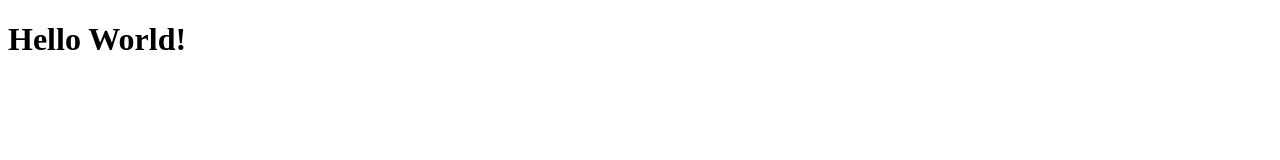
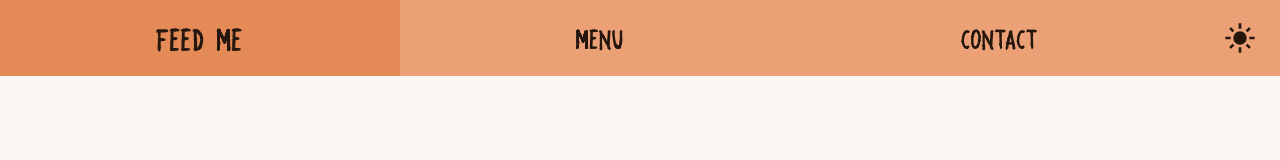
Before and after one commit to ZiedDev/restaurant-page, a website built with webpack: page dist/index.html in a window 1280 px wide. Built offline with nearby package versions, Linux system fonts and the light colour scheme.

Commit message:
make navbar & themes

```diff
--- a/package.json
+++ b/package.json
@@ -23,6 +23,9 @@
   },
   "homepage": "https://github.com/ZiedDev/restaurant-page#readme",
   "devDependencies": {
+    "css-loader": "^6.8.1",
+    "html-webpack-plugin": "^5.5.4",
+    "style-loader": "^3.3.3",
     "webpack": "^5.89.0",
     "webpack-cli": "^5.1.4"
   }
--- /dev/null
+++ b/src/createDom.js
@@ -0,0 +1,36 @@
+import { createElement, createInput, getById } from './templates.js';
+import { sunSvg, moonSvg } from './svgs.js';
+import './style.css';
+
+const body = document.body;
+
+body.appendChild(createElement('nav', 'navBar', 'navBar'));
+const navBar = getById('navBar');
+
+navBar.appendChild(createElement('', 'nav-button', 'nav-title-button'));
+const navTitleButton = getById('nav-title-button');
+
+navBar.appendChild(createElement('', 'nav-button', 'nav-menu-button'));
+const navMenuButton = getById('nav-menu-button');
+
+navBar.appendChild(createElement('', 'nav-button', 'nav-contact-button'));
+const navContactButton = getById('nav-contact-button');
+
+navTitleButton.appendChild(createElement('h1', 'nav-title', 'nav-title', 'Feed Me'));
+navMenuButton.appendChild(createElement('h1', 'nav-menu', 'nav-menu', 'Menu'));
+navContactButton.appendChild(createElement('h1', 'nav-contact', 'nav-contact', 'Contact'));
+
+navBar.appendChild(createElement('', 'nav-theme-button-container', 'nav-theme-button-container'));
+const navThemeButtonContainer = getById('nav-theme-button-container');
+
+navThemeButtonContainer.appendChild(createInput('checkbox', 'theme-button', 'theme-button'));
+const navThemeButton = getById('theme-button');
+
+navThemeButtonContainer.innerHTML += sunSvg + moonSvg;
+
+const sunThemeButton = getById('sun-theme-button');
+const moonThemeButton = getById('moon-theme-button');
+sunThemeButton.classList.add("hide");
+moonThemeButton.classList.add("hide");
+
+export { body, navBar, navTitleButton, navMenuButton, navContactButton, navThemeButton, sunThemeButton, moonThemeButton }
--- a/src/index.js
+++ b/src/index.js
@@ -1,14 +1,5 @@
-function createElement(type, className, id, textContent) {
-    const element = document.createElement(type || 'div');
+import { createElement, getById } from "./templates.js";
+import * as Dom from './createDom.js';
+import './style.css';
 
-    className != "" ? element.classList.add(className) : null;
-
-    id != "" ? element.id = id : null;
-
-    element.textContent = textContent;
-
-    return element;
-}
-
-document.body.appendChild(createElement('div', 'content', 'content', ''));
-document.getElementById('content').appendChild(createElement('h1', 'title', 'title', 'Hello World!'));
+console.log('Hello');
--- /dev/null
+++ b/src/style.css
@@ -0,0 +1,116 @@
+:root[data-theme="light"] {
+    --text: rgb(37, 23, 14);
+    --background: rgb(252, 246, 243);
+    --primary: rgb(251, 143, 80);
+    --secondary: rgb(235, 160, 117);
+    --accent: rgb(208, 87, 17);
+}
+
+:root[data-theme="dark"] {
+    --text: rgb(241, 227, 218);
+    --background: rgb(12, 6, 3);
+    --primary: rgb(175, 66, 4);
+    --secondary: rgb(138, 68, 28);
+    --accent: rgb(238, 117, 47);
+}
+
+
+@font-face {
+    font-family: 'BiteChalk';
+    src: url('./fonts/BiteChalk/BiteChalk.ttf');
+}
+
+@font-face {
+    font-family: 'BiteChalk Bold';
+    src: url('./fonts/BiteChalk/BiteChalkBold.ttf');
+}
+
+@font-face {
+    font-family: 'BiteChalk Normal';
+    src: url('./fonts/BiteChalk/BiteChalkNormal.ttf');
+}
+
+@font-face {
+    font-family: 'BiteChalk Slim';
+    src: url('./fonts/BiteChalk/BiteChalkSlim.ttf');
+}
+
+body {
+    margin: 0;
+    background-color: var(--background);
+}
+
+body * {
+    font-family: 'BiteChalk Slim', system-ui, -apple-system, BlinkMacSystemFont, 'Segoe UI', Roboto, Oxygen, Ubuntu, Cantarell, 'Open Sans', 'Helvetica Neue', sans-serif;
+    color: var(--text);
+}
+
+nav {
+    display: grid;
+    grid-template-columns: repeat(3, 1fr) 5rem;
+    justify-content: space-around;
+    align-items: center;
+    background-color: var(--secondary);
+}
+
+.nav-button>h1 {
+    user-select: none;
+    padding: 0;
+    letter-spacing: 1.5pt;
+    font-size: 20pt;
+
+    transition: transform 100ms ease-in-out;
+}
+
+.nav-button {
+    display: flex;
+    justify-content: center;
+    align-items: center;
+    width: 100%;
+
+    transition: background-color 100ms ease-in-out;
+}
+
+.nav-button:hover {
+    cursor: pointer;
+    background-color: rgb(from var(--accent) r g b / 30%);
+}
+
+.nav-button:hover>h1 {
+    transform: scale(115%);
+}
+
+.nav-theme-button-container {
+    position: relative;
+    width: 100%;
+    height: 100%;
+    display: flex;
+    justify-content: center;
+    align-items: center;
+}
+
+.theme-button {
+    margin: 0;
+    padding: 0;
+    appearance: none;
+    position: absolute;
+    top: 0;
+    left: 0;
+    bottom: 0;
+    right: 0;
+    z-index: 1;
+}
+
+.theme-button:hover {
+    cursor: pointer;
+    background-color: rgb(from var(--accent) r g b / 30%);
+}
+
+.theme-button>svg {
+    width: 50%;
+    height: 50%;
+}
+
+.hide {
+    display: none;
+}
--- /dev/null
+++ b/src/svgs.js
@@ -0,0 +1,5 @@
+const sunSvg = '<svg xmlns="http://www.w3.org/2000/svg" class="sun-theme-button" id="sun-theme-button" width="32" height="32" viewBox="0 0 24 24"><path fill="currentColor" d="M12 17q-2.075 0-3.537-1.463T7 12q0-2.075 1.463-3.537T12 7q2.075 0 3.538 1.463T17 12q0 2.075-1.463 3.538T12 17m-7-4H1v-2h4zm18 0h-4v-2h4zM11 5V1h2v4zm0 18v-4h2v4zM6.4 7.75L3.875 5.325L5.3 3.85l2.4 2.5zm12.3 12.4l-2.425-2.525L17.6 16.25l2.525 2.425zM16.25 6.4l2.425-2.525L20.15 5.3l-2.5 2.4zM3.85 18.7l2.525-2.425L7.75 17.6l-2.425 2.525z"/></svg>'
+
+const moonSvg = '<svg xmlns="http://www.w3.org/2000/svg" class="moon-theme-button" id="moon-theme-button" width="32" height="32" viewBox="0 0 24 24"><path fill="currentColor" d="M12.058 20q-3.334 0-5.667-2.333Q4.058 15.333 4.058 12q0-3.038 1.98-5.27Q8.02 4.5 10.942 4.097q.081 0 .159.006t.153.017q-.506.706-.801 1.57q-.295.865-.295 1.811q0 2.667 1.866 4.533q1.867 1.867 4.534 1.867q.952 0 1.813-.295q.862-.295 1.548-.801q.012.075.018.153q.005.078.005.158q-.384 2.923-2.615 4.904T12.057 20"/></svg>'
+
+export { sunSvg, moonSvg }
--- /dev/null
+++ b/src/templates.js
@@ -0,0 +1,25 @@
+function createElement(type, className, id, textContent) {
+    const element = document.createElement(type || 'div');
+
+    className != "" ? element.classList.add(className) : null;
+
+    id != "" ? element.id = id : null;
+
+    element.textContent = textContent;
+
+    return element;
+}
+
+function createInput(type, className, id) {
+    const element = createElement('input', className, id);
+
+    element.type = type;
+
+    return element;
+}
+
+function getById(id) {
+    return document.getElementById(id);
+}
+
+export { createElement, getById, createInput };
--- /dev/null
+++ b/src/theme.js
@@ -0,0 +1,35 @@
+import { navThemeButton, sunThemeButton, moonThemeButton } from "./createDom.js";
+
+console.log(navThemeButton, sunThemeButton, moonThemeButton);
+
+const currentTheme = localStorage.getItem("theme") ? localStorage.getItem("theme") : "light";
+
+if (currentTheme) {
+    document.documentElement.setAttribute("data-theme", currentTheme);
+
+    if (currentTheme === "dark") {
+        navThemeButton.checked = true;
+        moonThemeButton.classList.remove("hide");
+    } else {
+        sunThemeButton.classList.remove("hide");
+    }
+}
+
+function switchTheme(e) {
+    if (e.target.checked) {
+        document.documentElement.setAttribute("data-theme", "dark");
+        localStorage.setItem("theme", "dark");
+        sunThemeButton.classList.add("hide");
+        moonThemeButton.classList.remove("hide");
+    }
+    else {
+        document.documentElement.setAttribute("data-theme", "light");
+        localStorage.setItem("theme", "light");
+        sunThemeButton.classList.remove("hide");
+        moonThemeButton.classList.add("hide");
+    }
+}
+
+document.getElementById('theme-button').addEventListener("change", switchTheme);
+
+// navThemeButton
--- a/webpack.config.js
+++ b/webpack.config.js
@@ -1,11 +1,29 @@
 const path = require('path');
+const HtmlWebpackPlugin = require('html-webpack-plugin');
 
 module.exports = {
     mode: 'production',
     // devtool: 'inline-source-map',
-    entry: './src/index.js',
+    entry: [
+        './src/index.js',
+        './src/createDom.js',
+        './src/theme.js'
+    ],
     output: {
         filename: 'bundle.js',
         path: path.resolve(__dirname, 'dist'),
     },
+    module: {
+        rules: [
+            {
+                test: /\.css$/i,
+                use: ['style-loader', 'css-loader'],
+            },
+        ],
+    },
+    plugins: [
+        new HtmlWebpackPlugin({
+            title: 'Restaurant page',
+        }),
+    ],
 };
```
Also changed, not shown: dist/1dfb148ceb150f5a1f8f.ttf (added), dist/bundle.js (added), dist/c408ab66fee2a2f12f59.ttf (added), dist/cc5fd6fb5ca2b9e7ade0.ttf (added), dist/index.html, dist/main.js (deleted), src/fonts/BiteChalk/BiteChalkBold.ttf (added), src/fonts/BiteChalk/BiteChalkNormal.ttf (added), src/fonts/BiteChalk/BiteChalkSlim.ttf (added), 3 other files.
